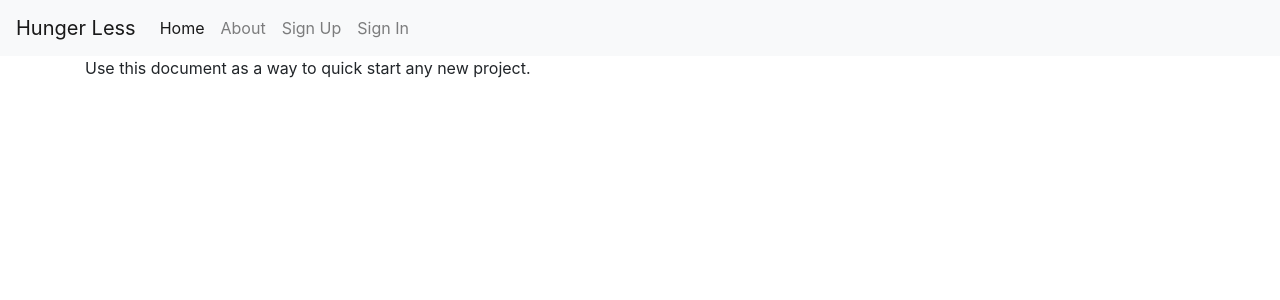
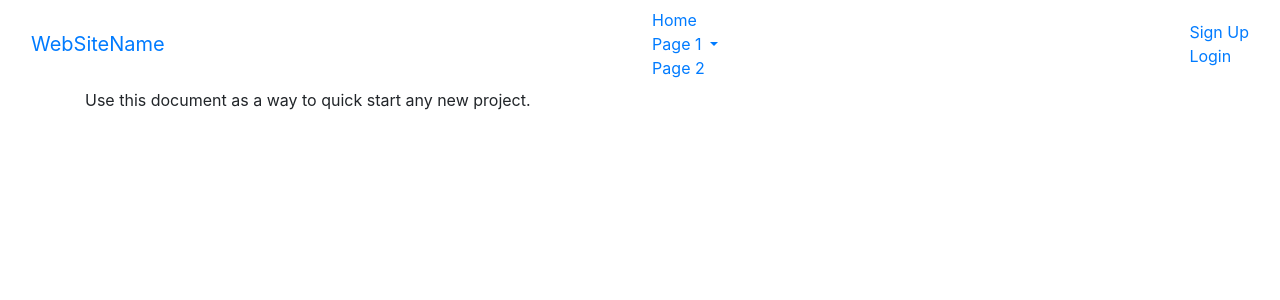
Before and after one commit to kiranmah/HungerLess, a Django app: page / in a window 1280 px wide. Shown: the top 300 px of the page. Run offline with Django 3.2, Linux system fonts and the light colour scheme; some libraries are stand-ins or nearby versions.

Commit message:
page added and base template under changes
User shanta also addes

```diff
--- a/hunger_less/hunger_less/post/urls.py
+++ b/hunger_less/hunger_less/post/urls.py
@@ -1,7 +1,13 @@
-from django.conf.urls import url
+from django.conf import settings
+from django.conf.urls import include, url
+from django.conf.urls.static import static
+from django.contrib import admin
+from django.views.generic import TemplateView
+from django.views import defaults as default_views
 
 from . import views
 
 urlpatterns = [
+       url(r'^$', TemplateView.as_view(template_name='posts/viewposts.html'), name='posts'),
 
 ]
--- a/hunger_less/hunger_less/templates/base.html
+++ b/hunger_less/hunger_less/templates/base.html
@@ -32,7 +32,7 @@
 
   <body>
 
-    <div class="m-b-1">
+    <!-- <div class="m-b-1">
       <nav class="navbar navbar-expand-md navbar-light bg-light">
         <button class="navbar-toggler navbar-toggler-right" type="button" data-toggle="collapse" data-target="#navbarSupportedContent" aria-controls="navbarSupportedContent" aria-expanded="false" aria-label="Toggle navigation">
           <span class="navbar-toggler-icon"></span>
@@ -70,7 +70,31 @@
         </div>
       </nav>
 
-    </div>
+    </div> -->
+
+    <nav class="navbar navbar-inverse">
+      <div class="container-fluid">
+        <div class="navbar-header">
+          <a class="navbar-brand" href="#">WebSiteName</a>
+        </div>
+        <ul class="nav navbar-nav">
+          <li class="active"><a href="#">Home</a></li>
+          <li class="dropdown"><a class="dropdown-toggle" data-toggle="dropdown" href="#">Page 1 <span class="caret"></span></a>
+            <ul class="dropdown-menu">
+              <li><a href="#">Page 1-1</a></li>
+              <li><a href="#">Page 1-2</a></li>
+              <li><a href="#">Page 1-3</a></li>
+            </ul>
+          </li>
+          <li><a href="#">Page 2</a></li>
+        </ul>
+        <ul class="nav navbar-nav navbar-right">
+          <li><a href="#"><span class="glyphicon glyphicon-user"></span> Sign Up</a></li>
+          <li><a href="#"><span class="glyphicon glyphicon-log-in"></span> Login</a></li>
+        </ul>
+      </div>
+    </nav>
+
 
     <div class="container">
 
```
Also changed, not shown: hunger_less/hunger_less/templates/posts/viewposts.html (added, +36 -0 lines), hunger_less/hungerless.db.
